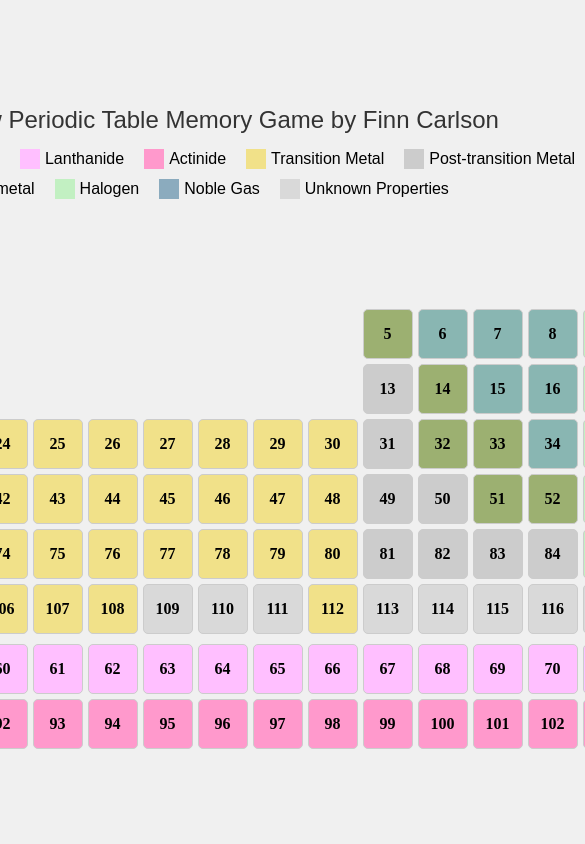
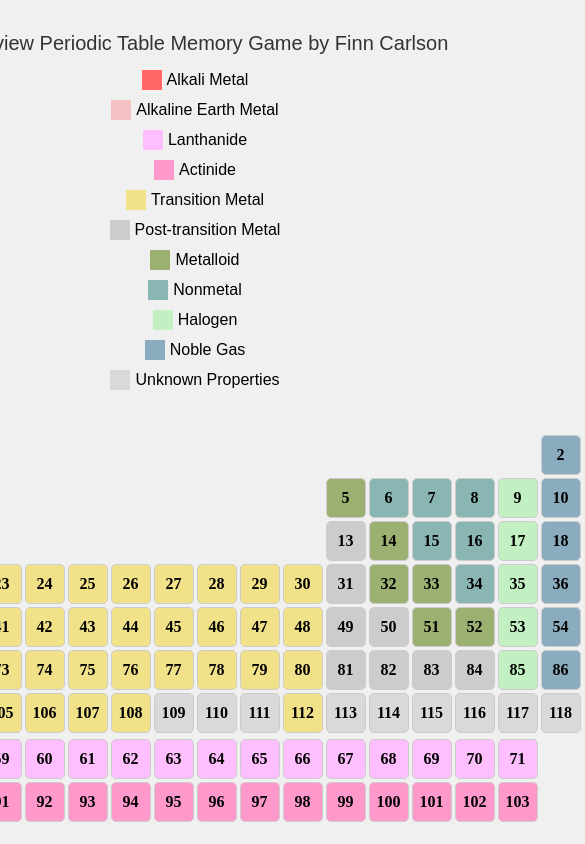
Before and after one commit to Domojc/PeriodicTableMatchGame, a plain HTML site: page index.html in a window 390 px wide. Shown: the top 844 px of the page, 585 px wide, since content can reach past the window. Drawn offline with Linux system fonts and the light colour scheme.

Commit message:
Add files via upload

```diff
--- a/styles.css
+++ b/styles.css
@@ -45,14 +45,14 @@ body, html {
 
 .game-board {
     display: grid;
-    grid-template-columns: repeat(18, 50px); /* 18 columns to accommodate all groups */
-    grid-template-rows: auto; /* Adjust row height automatically */
+    grid-template-columns: repeat(18, 50px);
+    grid-template-rows: auto;
     gap: 5px;
-    padding: 10px;  /* Add padding to match the top spacing */
+    padding: 10px;
 }
 
 .card {
-    width: 48px; /* slightly smaller than the grid column to fit with gap */
+    width: 48px;
     height: 48px;
     display: flex;
     justify-content: center;
@@ -69,7 +69,7 @@ body, html {
     transform: scale(1.1);
 }
 
-/* Existing color categories */
+/* Color coding for different categories */
 .alkali-metal { background-color: #ff6666; }
 .alkaline-earth-metal { background-color: #f4c2c2; }
 .lanthanide { background-color: #ffbfff; }
@@ -81,3 +81,30 @@ body, html {
 .halogen { background-color: #c2f0c2; }
 .noble-gas { background-color: #8babbe; }
 .unknown { background-color: #d9d9d9; }
+
+/* Responsive styling for smaller screens */
+@media (max-width: 800px) {
+    .header {
+        font-size: 20px;
+    }
+
+    .legend {
+        flex-direction: column; /* Stack legend items vertically */
+        align-items: center; /* Center-align legend items */
+        margin-bottom: 10px; /* Reduce margin for smaller screens */
+    }
+
+    .legend-item {
+        margin: 5px 0;
+    }
+
+    .game-board {
+        grid-template-columns: repeat(9, 40px); /* Fewer, narrower columns */
+        gap: 3px; /* Reduce spacing between elements */
+    }
+
+    .card {
+        width: 38px; /* Narrower cards for smaller screens */
+        height: 38px;
+    }
+}
```
